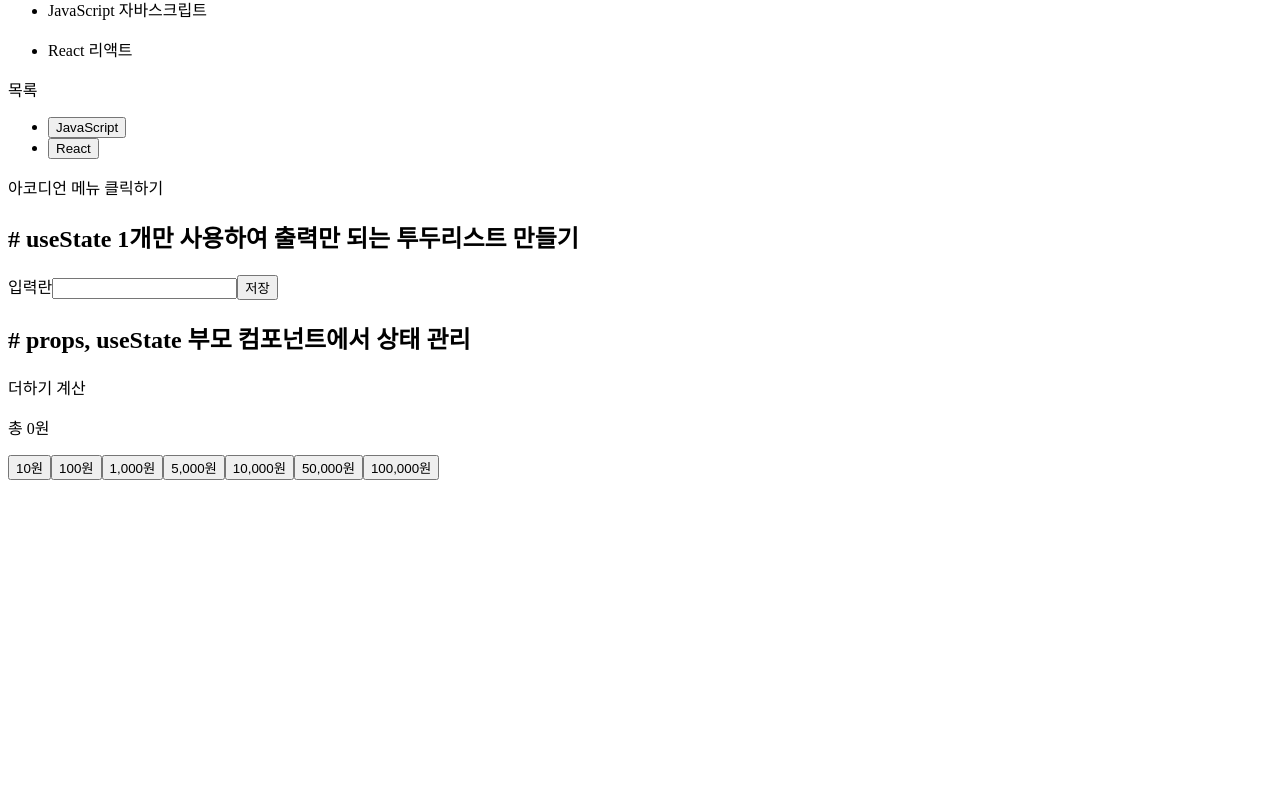
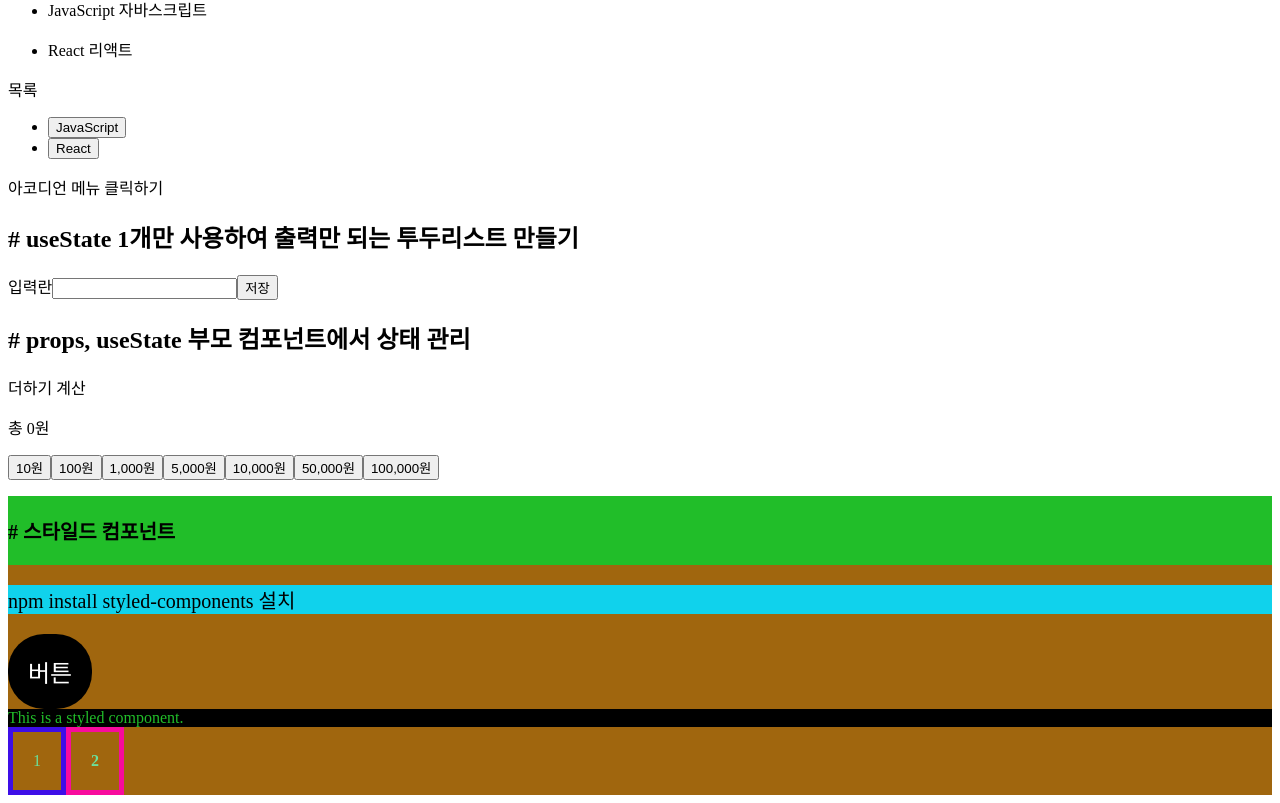
Before and after one commit to wangkodok/react-toy, a React (Vite) app: page / in a window 1280 px wide. Shown: the part 1203-2006 px from the top of the page. Before the commit the page ends 1691 px from the top, so only its background shows below. Built offline with nearby package versions, Linux system fonts and the light colour scheme.

Commit message:
styled-components 사용한 코드

```diff
--- a/src/App.jsx
+++ b/src/App.jsx
@@ -8,6 +8,7 @@ import ComponentPropsChildren from "./ComponentPropsChildren";
 import ComponentTag from "./ComponentTag";
 import StateParent from "./StateParent";
 import StateParentProps from "./StateParentProps";
+import StyledComponents from "./StyledComponents";
 
 export default function App() {
   return (
@@ -22,6 +23,7 @@ export default function App() {
       <ComponentTag />
       <StateParent />
       <StateParentProps />
+      <StyledComponents />
     </div>
   );
 }
--- /dev/null
+++ b/src/StyledButton.jsx
@@ -0,0 +1,17 @@
+import { styled } from "styled-components";
+
+const Button = styled.button`
+  background-color: #000;
+  color: #fff;
+  border: none;
+  padding: 20px;
+  font-size: 24px;
+  border-radius: 36px;
+
+  &:hover {
+    background-color: #fff;
+    color: #000;
+  }
+`;
+
+export default Button;
--- /dev/null
+++ b/src/StyledComponents.jsx
@@ -0,0 +1,64 @@
+import { useState } from "react";
+import { styled } from "styled-components";
+import Button from "./StyledButton";
+import StyledSpanAndStrong from "./StyledSpanAndStrong";
+
+const Area = styled.div`
+  background-color: #d89f25;
+
+  & p {
+    background-color: #ae10ec;
+  }
+
+  & .desc {
+    font-size: 20px;
+  }
+
+  /* 반응형 미디어쿼리 */
+  @media screen and (min-width: 1000px) {
+    background-color: #a0660e;
+
+    & p {
+      background-color: #10d2ec;
+    }
+  }
+`;
+
+const ControlContainer = styled.h2`
+  background-color: ${(props) => {
+    return props.$bg ? "#eee" : "#21be29";
+  }};
+  padding: 20px 0;
+  font-size: 20px;
+  font-weight: 700;
+`;
+
+const StyledComponent = styled.div`
+  color: ${(props) => (props.$isError ? "#21be29" : "black")};
+  font-size: ${(props) => (props.$isLarge ? "20px" : "16px")};
+  background-color: ${(props) => props.$backgroundColor};
+`;
+
+export default function StyledComponents() {
+  const [isButton, setIsButton] = useState(false);
+
+  function onButton() {
+    if (!isButton) {
+      setIsButton(true);
+    } else {
+      setIsButton(false);
+    }
+  }
+
+  return (
+    <Area className="area">
+      <ControlContainer $bg={isButton}># 스타일드 컴포넌트</ControlContainer>
+      <p className="desc">npm install styled-components 설치</p>
+      <Button onClick={onButton}>버튼</Button>
+      <StyledComponent $isError={true} $isLarge={false} $backgroundColor="#000">
+        This is a styled component.
+      </StyledComponent>
+      <StyledSpanAndStrong />
+    </Area>
+  );
+}
--- /dev/null
+++ b/src/StyledSpanAndStrong.jsx
@@ -0,0 +1,24 @@
+import { styled } from "styled-components";
+
+const Span = styled.span`
+  display: inline-block;
+  padding: 20px;
+  color: #6be09c;
+  border: 5px solid #3d0ee7;
+`;
+
+const Strong = styled.strong`
+  display: inline-block;
+  padding: 20px;
+  color: #6be09c;
+  border: 5px solid #f80b9d;
+`;
+
+export default function StyledSpanAndStrong() {
+  return (
+    <>
+      <Span>1</Span>
+      <Strong>2</Strong>
+    </>
+  );
+}
```
